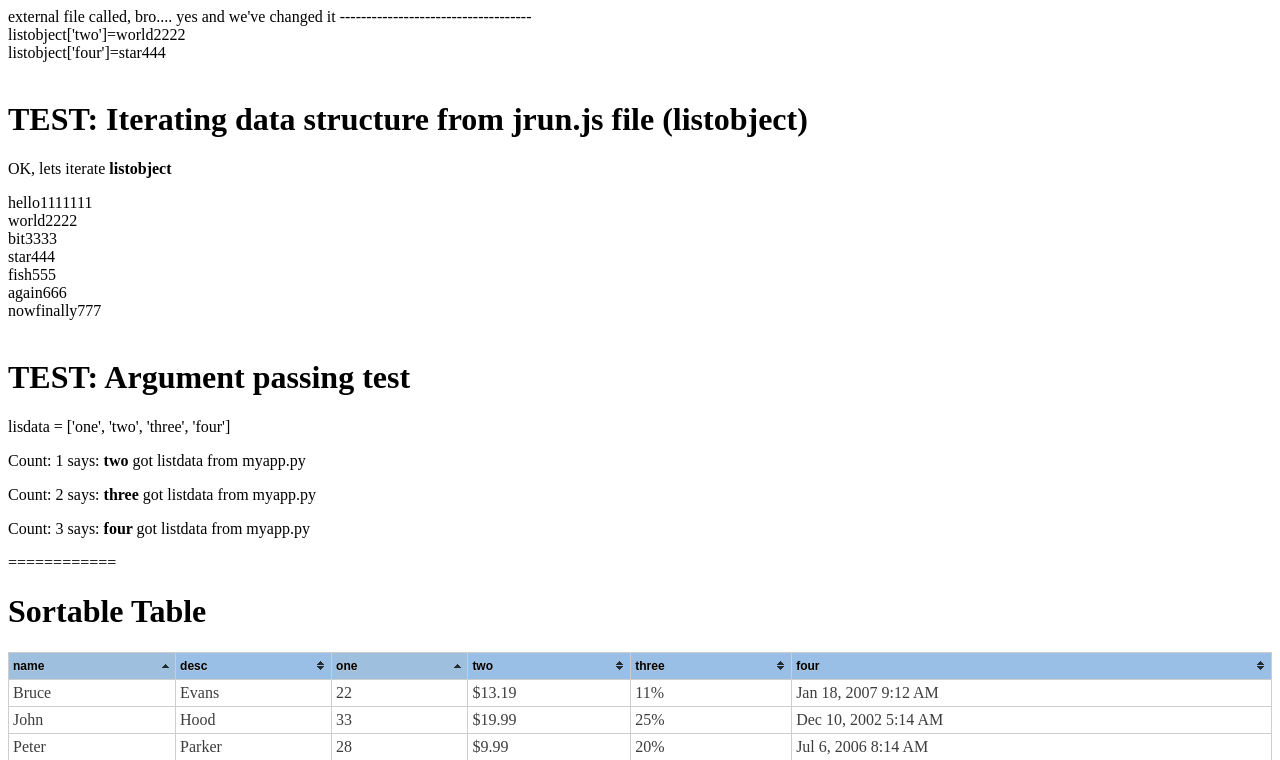
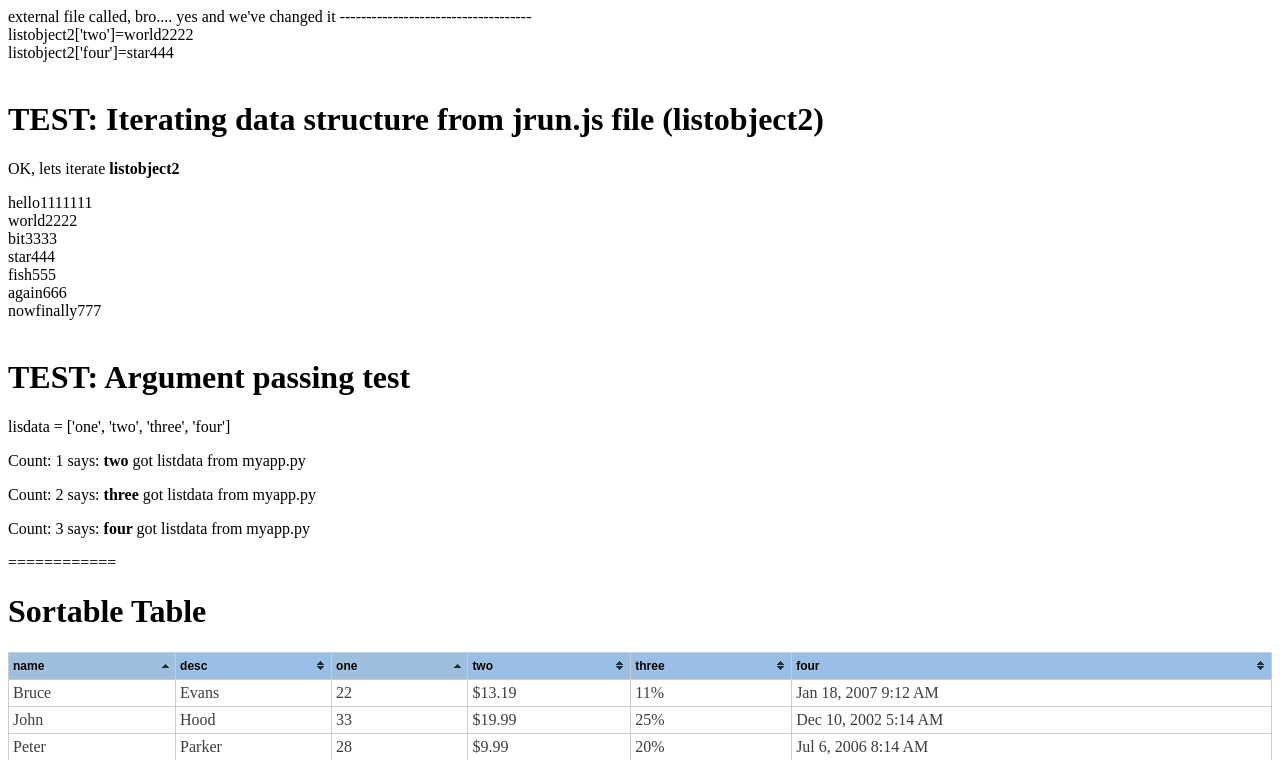
Before and after one commit to j2abro/crowdsec, a Flask app: page /idealist/ in a window 1280 px wide. Shown: the top 760 px of the page. Run offline with Flask 2, Linux system fonts and the light colour scheme; some libraries are stand-ins or nearby versions.

Commit message:
testing templates

```diff
--- a/static/jrun.js
+++ b/static/jrun.js
@@ -3,7 +3,7 @@ setTimeout(function() { alert("OK, later, show this"); }, 200);
 */
 document.write("external file called, bro.... yes and we've changed it");
 
-var listobject = {
+var listobject2 = {
 	one: "hello1111111",
 	two: "world2222",
 	three: "bit3333",
--- a/templates/idealist.html
+++ b/templates/idealist.html
@@ -11,8 +11,8 @@
 <body>
 <script>
 document.write(" ------------------------------------<br>"); // SO THE FOLLOWING doesn't work from ext .js file
-document.write("listobject['two']=" + listobject['two'] + "<br>");
-document.write("listobject['four']=" + listobject['four'] + "<br>");
+document.write("listobject2['two']=" + listobject2['two'] + "<br>");
+document.write("listobject2['four']=" + listobject2['four'] + "<br>");
 /*
 var list = ['one', 'two', 'three', 'four', 'five']
 for (var i=0; i<list.length; i++)
@@ -22,11 +22,11 @@ document.write(list[i] + "<br>");
 */
 </script>
 <br>
-<h1>TEST: Iterating data structure from jrun.js file (listobject)</h1>
+<h1>TEST: Iterating data structure from jrun.js file (listobject2)</h1>
 <script>
-document.write("<p>OK, lets iterate <b>listobject</b></p>");
-for (var d in listobject) {
-	document.write(listobject[d] + "<br>");
+document.write("<p>OK, lets iterate <b>listobject2</b></p>");
+for (var d in listobject2) {
+	document.write(listobject2[d] + "<br>");
 }
 </script>
 <br>
```
Also changed, not shown: myapp.py (line endings or trailing spaces).
